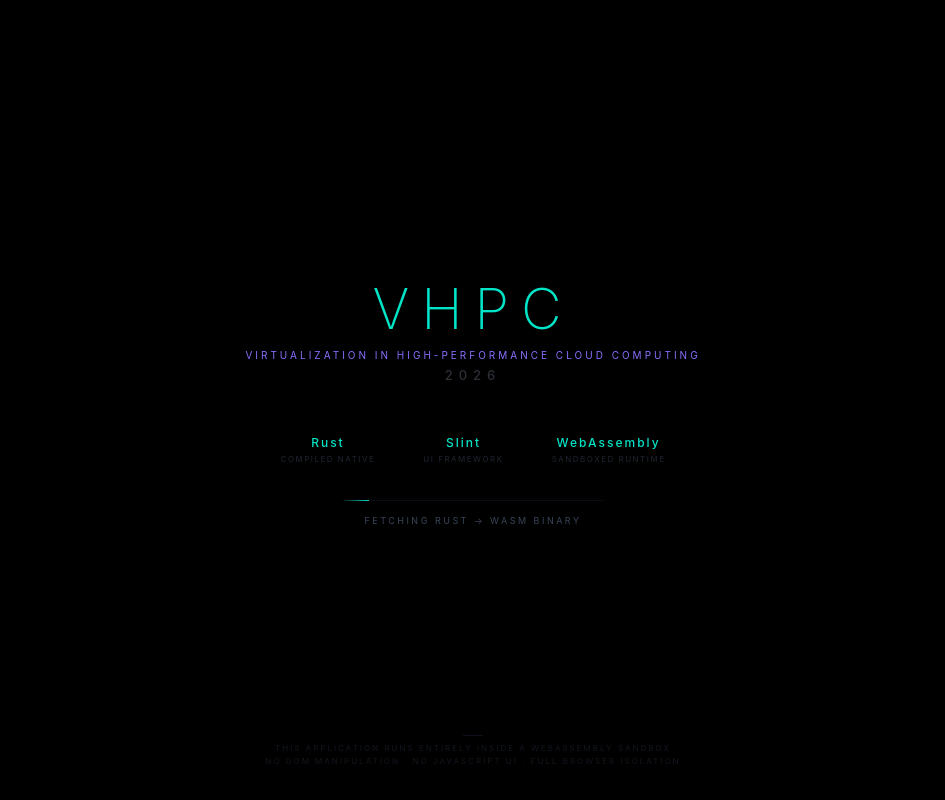
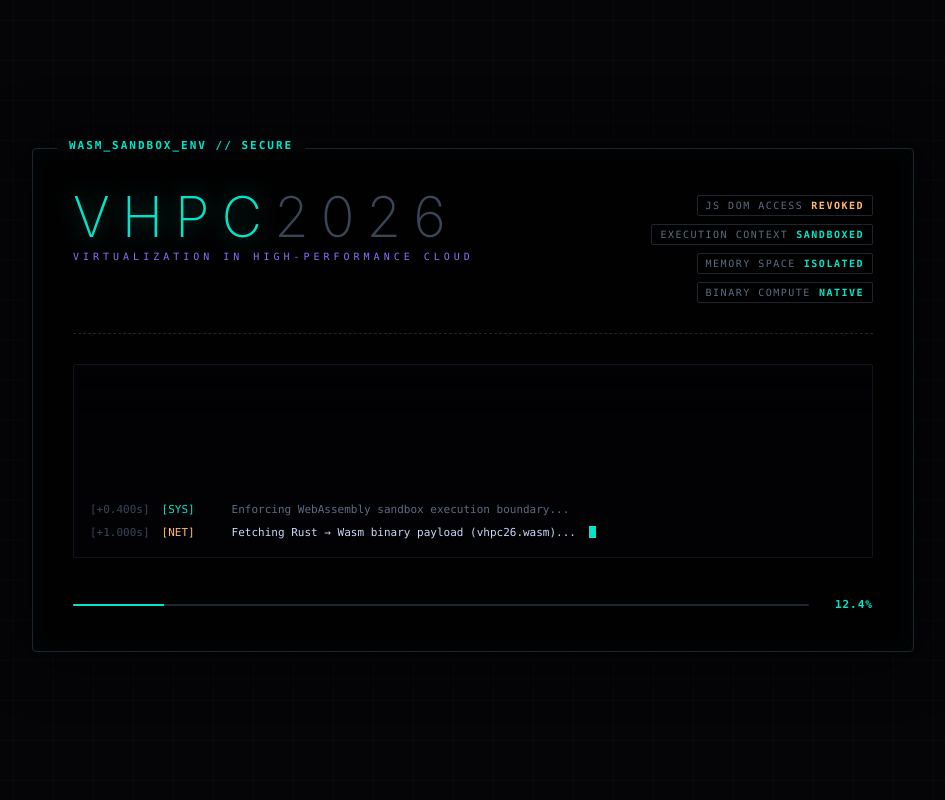
Before and after one commit to pacedproton/vhpc26, a plain HTML site: page index.html in a window 1280 px wide. Shown: the whole page, without its empty margins (167-1112 px from the left). Drawn offline with Linux system fonts and the light colour scheme; a script that the page names is missing.

Commit message:
loading sensibly

```diff
--- a/index.html
+++ b/index.html
@@ -15,191 +15,257 @@
             justify-content: center;
             align-items: center;
             overflow: hidden;
-            font-family: -apple-system, BlinkMacSystemFont, "Segoe UI", Roboto, sans-serif;
+            font-family: ui-monospace, SFMono-Regular, Menlo, Monaco, Consolas, "Liberation Mono", "Courier New", monospace;
         }
         canvas { display: block; }
 
         #loader {
             position: fixed;
             inset: 0;
-            background: #000000;
+            background: #050508;
+            background-image:
+                linear-gradient(#00e5c806 1px, transparent 1px),
+                linear-gradient(90deg, #00e5c806 1px, transparent 1px);
+            background-size: 40px 40px;
+            background-position: center center;
             display: flex;
             flex-direction: column;
             justify-content: center;
             align-items: center;
             z-index: 100;
-            transition: opacity 0.8s ease;
+            transition: opacity 0.8s ease, filter 0.8s ease;
+            color: #a0aabf;
         }
         #loader.fade-out {
             opacity: 0;
+            filter: blur(10px);
             pointer-events: none;
         }
 
+        /* Sandbox Frame */
+        .sandbox-frame {
+            position: relative;
+            width: 800px;
+            max-width: 90vw;
+            border: 1px solid #1e2430;
+            background: #000000c0;
+            backdrop-filter: blur(16px);
+            padding: 40px;
+            border-radius: 4px;
+            box-shadow: 0 0 60px rgba(0, 0, 0, 0.9), inset 0 0 20px rgba(0, 229, 200, 0.03);
+            opacity: 0;
+            transform: scale(0.98);
+            animation: frame-reveal 0.8s cubic-bezier(0.16, 1, 0.3, 1) forwards;
+            display: flex;
+            flex-direction: column;
+            gap: 30px;
+        }
+
+        .sandbox-frame::after {
+            content: "WASM_SANDBOX_ENV // SECURE";
+            position: absolute;
+            top: -10px;
+            left: 24px;
+            background: #050508;
+            padding: 0 12px;
+            color: #00e5c8;
+            font-size: 11px;
+            letter-spacing: 2px;
+            font-weight: 600;
+        }
+
+        /* Header Layout: Left (Title), Right (Badges) */
+        .loader-header {
+            display: flex;
+            justify-content: space-between;
+            align-items: flex-start;
+            border-bottom: 1px dashed #1e2430;
+            padding-bottom: 30px;
+        }
+
+        .title-group {
+            display: flex;
+            flex-direction: column;
+            gap: 6px;
+        }
         .loader-title {
             color: #00e5c8;
             font-size: 56px;
             font-weight: 200;
             letter-spacing: 12px;
-            margin-bottom: 6px;
-            opacity: 0;
-            transform: translateY(10px);
-            animation: reveal 1s ease forwards;
+            line-height: 1;
+            font-family: -apple-system, BlinkMacSystemFont, "Segoe UI", Roboto, sans-serif;
+            text-shadow: 0 0 20px rgba(0, 229, 200, 0.4);
+        }
+        .loader-title span {
+            color: #3a4558;
+            text-shadow: none;
         }
         .loader-workshop {
             color: #896FFF;
             font-size: 10px;
-            font-weight: 400;
-            letter-spacing: 3px;
+            font-weight: 500;
+            letter-spacing: 4px;
             text-transform: uppercase;
-            margin-bottom: 6px;
-            opacity: 0;
-            animation: reveal 0.8s ease 0.4s forwards;
-        }
-        .loader-year {
-            color: #2C2F36;
-            font-size: 13px;
-            font-weight: 500;
-            letter-spacing: 6px;
-            margin-bottom: 52px;
-            opacity: 0;
-            animation: reveal 0.6s ease 0.7s forwards;
         }
 
-        /* Tech stack badges */
-        .loader-stack {
-            display: flex;
-            gap: 24px;
-            margin-bottom: 36px;
-            opacity: 0;
-            animation: reveal 0.6s ease 1.0s forwards;
-        }
-        .loader-badge {
+        .isolation-badges {
             display: flex;
             flex-direction: column;
+            gap: 8px;
+            align-items: flex-end;
+            margin-top: 6px;
+        }
+        .iso-badge {
+            display: flex;
             align-items: center;
-            gap: 4px;
-        }
-        .loader-badge .badge-label {
-            color: #00e5c8;
-            font-size: 12px;
-            font-weight: 500;
-            letter-spacing: 2px;
-        }
-        .loader-badge .badge-desc {
-            color: #1e2430;
-            font-size: 8px;
-            font-weight: 400;
+            gap: 8px;
+            font-size: 10px;
             letter-spacing: 1.5px;
+            padding: 4px 8px;
+            border: 1px solid #1e2430;
+            border-radius: 2px;
+            color: #5c6c80;
+            background: rgba(0, 0, 0, 0.5);
             text-transform: uppercase;
         }
-        .loader-badge .badge-dot {
-            width: 3px;
-            height: 3px;
-            border-radius: 50%;
-            background: #896FFF30;
+        .iso-badge .status {
+            color: #00e5c8;
+            font-weight: 600;
         }
-        .stack-sep {
+        .iso-badge .status.warn {
+            color: #ffb86c;
+        }
+
+        /* Terminal area */
+        .terminal {
+            background: #020205;
+            border: 1px solid #10141d;
+            border-radius: 2px;
+            padding: 16px;
+            height: 160px;
+            overflow: hidden;
+            display: flex;
+            flex-direction: column;
+            justify-content: flex-end;
+            position: relative;
+        }
+
+        .terminal-overlay {
+            position: absolute;
+            inset: 0;
+            background: linear-gradient(180deg, rgba(2,2,5,1) 0%, rgba(2,2,5,0) 25%);
+            pointer-events: none;
+            z-index: 10;
+        }
+
+        .log-container {
+            display: flex;
+            flex-direction: column;
+            gap: 6px;
+            font-family: "JetBrains Mono", Consolas, Menlo, Monaco, monospace;
+        }
+
+        .log-line {
+            font-size: 11px;
+            line-height: 1.5;
+            color: #5c6c80;
+            opacity: 0;
+            animation: line-reveal 0.1s ease forwards;
+            display: flex;
+            align-items: flex-start;
+        }
+        .log-line .timestamp { color: #3a4558; margin-right: 12px; flex-shrink: 0; }
+        .log-line .tag { color: #896FFF; margin-right: 8px; flex-shrink: 0; width: 62px;}
+        .log-line .tag.ok { color: #00e5c8; }
+        .log-line .tag.warn { color: #ffb86c; }
+        .log-line.active { color: #cdd6f4; }
+
+        .cursor {
+            display: inline-block;
+            width: 7px;
+            height: 12px;
+            background: #00e5c8;
+            margin-left: 6px;
+            vertical-align: middle;
+            animation: blink 1s step-end infinite;
+        }
+
+        /* Progress Bar */
+        .progress-container {
             display: flex;
             align-items: center;
+            gap: 16px;
+            margin-top: 10px;
         }
-
-        /* Progress */
         .loader-bar-track {
-            width: 260px;
-            height: 1px;
-            background: #0a0e14;
+            flex-grow: 1;
+            height: 2px;
+            background: #1e2430;
             border-radius: 1px;
             overflow: hidden;
-            margin-bottom: 14px;
-            opacity: 0;
-            animation: reveal 0.4s ease 1.3s forwards;
+            position: relative;
         }
         .loader-bar-fill {
             width: 0%;
             height: 100%;
-            background: linear-gradient(90deg, #00e5c800, #00e5c8);
-            border-radius: 1px;
-            transition: width 0.7s cubic-bezier(0.4, 0, 0.2, 1);
+            background: #00e5c8;
+            box-shadow: 0 0 10px #00e5c888;
+            transition: width 0.4s cubic-bezier(0.4, 0, 0.2, 1);
         }
-        .loader-status {
-            color: #1e2430;
-            font-size: 9px;
-            font-weight: 400;
-            letter-spacing: 2.5px;
-            text-transform: uppercase;
-            opacity: 0;
-            animation: reveal 0.4s ease 1.3s forwards;
-            transition: color 0.4s ease;
-            margin-bottom: 0;
-        }
-        .loader-status.active {
-            color: #3a4558;
+        .progress-text {
+            font-family: "JetBrains Mono", Consolas, Menlo, Monaco, monospace;
+            font-size: 11px;
+            color: #00e5c8;
+            font-weight: 600;
+            width: 48px;
+            text-align: right;
+            letter-spacing: 1px;
         }
 
-        /* Isolation callout */
-        .loader-isolation {
-            position: fixed;
-            bottom: 32px;
-            display: flex;
-            flex-direction: column;
-            align-items: center;
-            gap: 6px;
-            opacity: 0;
-            animation: reveal 0.6s ease 1.6s forwards;
+        @keyframes frame-reveal {
+            from { opacity: 0; transform: scale(0.98); }
+            to { opacity: 1; transform: scale(1); }
         }
-        .loader-isolation .iso-line {
-            width: 20px;
-            height: 1px;
-            background: #896FFF20;
+        @keyframes line-reveal {
+            from { opacity: 0; transform: translateY(4px); }
+            to { opacity: 1; transform: translateY(0); }
         }
-        .loader-isolation .iso-text {
-            color: #12161e;
-            font-size: 8px;
-            font-weight: 400;
-            letter-spacing: 2px;
-            text-transform: uppercase;
-            text-align: center;
-            line-height: 1.6;
-        }
-
-        @keyframes reveal {
-            to { opacity: 1; transform: translateY(0); }
+        @keyframes blink {
+            0%, 100% { opacity: 1; }
+            50% { opacity: 0; }
         }
     </style>
 </head>
 <body>
     <div id="loader">
-        <div class="loader-title">VHPC</div>
-        <div class="loader-workshop">Virtualization in High-Performance Cloud Computing</div>
-        <div class="loader-year">2026</div>
+        <div class="sandbox-frame">
+            <div class="loader-header">
+                <div class="title-group">
+                    <div class="loader-title">VHPC<span>2026</span></div>
+                    <div class="loader-workshop">Virtualization in High-Performance Cloud</div>
+                </div>
 
-        <div class="loader-stack">
-            <div class="loader-badge">
-                <span class="badge-label">Rust</span>
-                <span class="badge-desc">compiled native</span>
+                <div class="isolation-badges">
+                    <div class="iso-badge">JS DOM Access <span class="status warn">REVOKED</span></div>
+                    <div class="iso-badge">Execution Context <span class="status">SANDBOXED</span></div>
+                    <div class="iso-badge">Memory Space <span class="status">ISOLATED</span></div>
+                    <div class="iso-badge">Binary Compute <span class="status">NATIVE</span></div>
+                </div>
             </div>
-            <div class="stack-sep"><div class="loader-badge badge-dot"></div></div>
-            <div class="loader-badge">
-                <span class="badge-label">Slint</span>
-                <span class="badge-desc">ui framework</span>
+
+            <div class="terminal">
+                <div class="terminal-overlay"></div>
+                <div class="log-container" id="term-log">
+                    <!-- Logs will be appended here -->
+                </div>
             </div>
-            <div class="stack-sep"><div class="loader-badge badge-dot"></div></div>
-            <div class="loader-badge">
-                <span class="badge-label">WebAssembly</span>
-                <span class="badge-desc">sandboxed runtime</span>
-            </div>
-        </div>
 
-        <div class="loader-bar-track">
-            <div class="loader-bar-fill" id="bar-fill"></div>
-        </div>
-        <div class="loader-status" id="load-status">Initializing</div>
-
-        <div class="loader-isolation">
-            <div class="iso-line"></div>
-            <div class="iso-text">
-                This application runs entirely inside a WebAssembly sandbox<br>
-                No DOM manipulation · No JavaScript UI · Full browser isolation
+            <div class="progress-container">
+                <div class="loader-bar-track">
+                    <div class="loader-bar-fill" id="bar-fill"></div>
+                </div>
+                <div class="progress-text" id="progress-pct">0.0%</div>
             </div>
         </div>
     </div>
@@ -208,49 +274,88 @@
 
     <script type="module">
         const bar = document.getElementById('bar-fill');
-        const status = document.getElementById('load-status');
+        const pctText = document.getElementById('progress-pct');
         const loader = document.getElementById('loader');
+        const termLog = document.getElementById('term-log');
 
-        function setProgress(pct, msg) {
+        const startTime = Date.now();
+
+        function getTimestamp() {
+            const ms = Date.now() - startTime;
+            const seconds = (ms / 1000).toFixed(3);
+            return `[+${seconds.padStart(5, '0')}s]`;
+        }
+
+        function addLog(tag, tagClass, message) {
+            const lines = termLog.querySelectorAll('.log-line');
+            lines.forEach(l => l.classList.remove('active'));
+            // Remove cursor from previous lines
+            lines.forEach(l => {
+                const c = l.querySelector('.cursor');
+                if(c) c.remove();
+            });
+
+            if (lines.length > 5) {
+                // Keep max 6 lines visible given the height
+                lines[0].remove();
+            }
+
+            const line = document.createElement('div');
+            line.className = 'log-line active';
+            line.innerHTML = `<span class="timestamp">${getTimestamp()}</span><span class="tag ${tagClass}">[${tag}]</span> <span>${message} <span class="cursor"></span></span>`;
+
+            termLog.appendChild(line);
+        }
+
+        function setProgress(pct, tag, tagClass, msg) {
             bar.style.width = pct + '%';
-            status.textContent = msg;
-            status.classList.add('active');
+            pctText.textContent = pct.toFixed(1) + '%';
+            addLog(tag, tagClass, msg);
         }
 
         const sleep = ms => new Promise(r => setTimeout(r, ms));
 
-        // Wait for entrance animations before starting progress
-        await sleep(1800);
+        // Start sequence
+        await sleep(400);
+        addLog('SYS', 'ok', 'Enforcing WebAssembly sandbox execution boundary...');
+        await sleep(600);
 
-        setProgress(10, 'Fetching Rust → Wasm binary');
+        setProgress(12.4, 'NET', 'warn', 'Fetching Rust → Wasm binary payload (vhpc26.wasm)...');
         await sleep(500);
 
         const module = await import('./pkg/vhpc26.js');
 
-        setProgress(30, 'Instantiating WebAssembly sandbox');
+        setProgress(34.2, 'MEM', 'warn', 'Allocating isolated linear memory for WASM runtime...');
+        await sleep(350);
+
+        setProgress(51.8, 'SYS', 'ok', 'WebAssembly module instantiated securely.');
+        await sleep(400);
+
+        setProgress(68.5, 'RENDER', 'warn', 'Bootstrapping Slint native compositing engine...');
         await sleep(450);
 
-        setProgress(48, 'Initializing Slint render engine');
-        await sleep(400);
-
-        setProgress(62, 'Building isolated UI canvas');
+        setProgress(85.0, 'SYS', 'warn', 'Decoupling JavaScript UI thread. Handing over to Canvas/WebGL...');
         try {
             await module.default();
         } catch(e) {
             if (!e.message?.includes("don't mind me")) throw e;
         }
 
-        setProgress(78, 'Compositing interface');
-        await sleep(500);
+        setProgress(96.5, 'RENDER', 'ok', 'Interface layout mounted to isolated graphics context.');
+        await sleep(300);
 
-        setProgress(90, 'Rendering components');
-        await sleep(400);
+        setProgress(100.0, 'SYS', 'ok', 'Sandbox locked. Execution environment secured.');
 
-        setProgress(100, 'Ready');
-        await sleep(700);
+        // Remove the cursor from the final line after a brief moment to look cleaner
+        setTimeout(() => {
+            const c = termLog.querySelector('.cursor');
+            if (c) c.style.animation = 'none', c.style.opacity = '1';
+        }, 100);
+
+        await sleep(900);
 
         loader.classList.add('fade-out');
-        setTimeout(() => loader.remove(), 800);
+        setTimeout(() => loader.remove(), 1000); // Wait for the transition
     </script>
 </body>
 </html>
```
